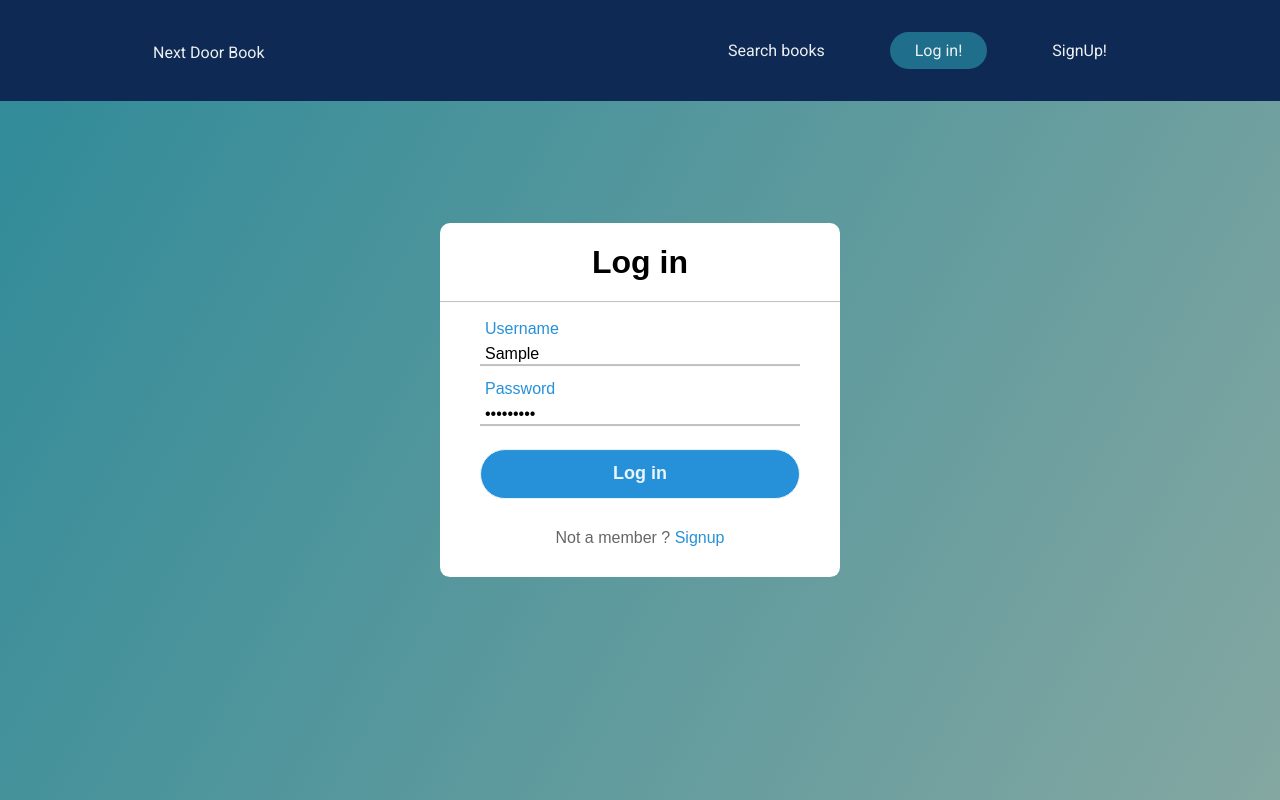
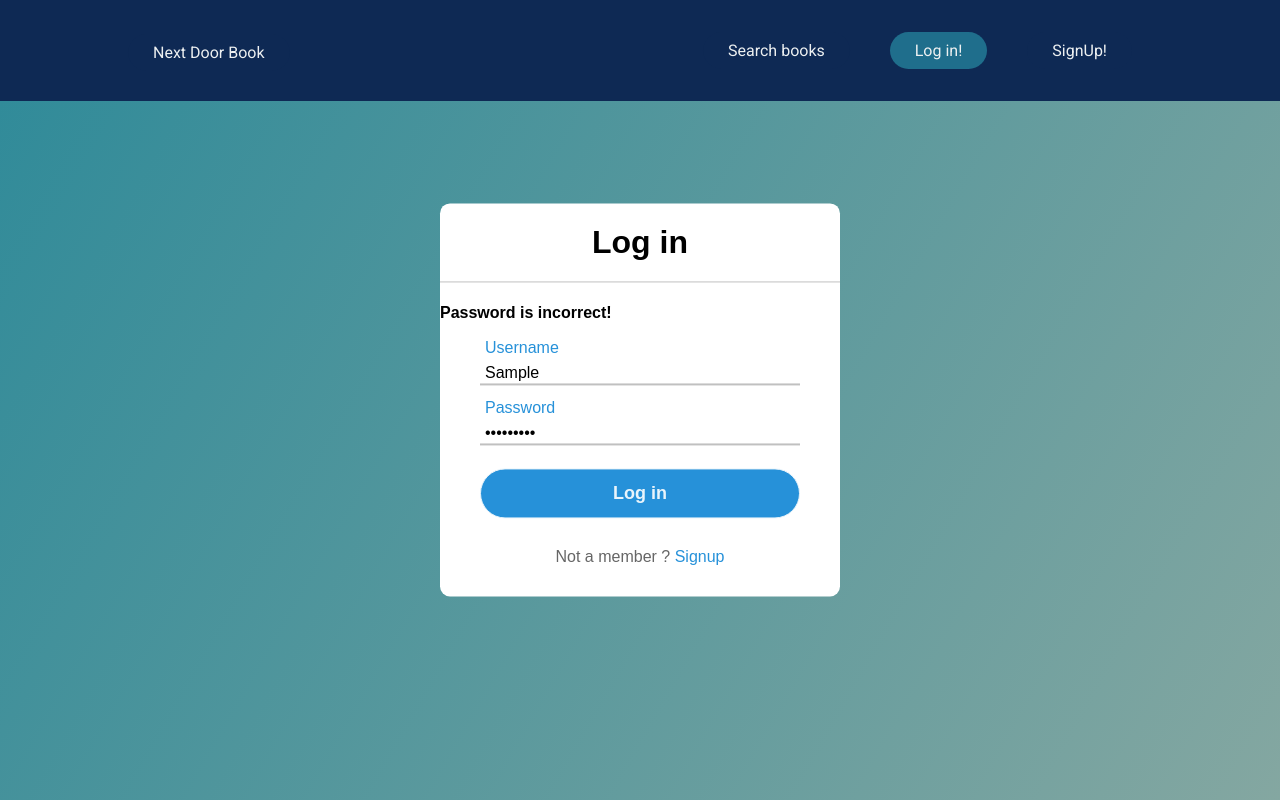
Before and after one commit to PoteralaMateusz/FrontNextDoorBook, an Angular app: page /login in a window 1280 px wide. Both pictures are taken after typing "Sample", "Sample123" into the empty fields and a click on the input "Log in". Built offline with nearby package versions, Linux system fonts and the light colour scheme; no server answers.

Commit message:
[add] add message when register is successful

```diff
--- a/src/app/login-page/login-page.component.html
+++ b/src/app/login-page/login-page.component.html
@@ -1,5 +1,6 @@
 <div class="center">
   <h1>Log in</h1>
+  <h4 *ngIf="isLoginFailed">Password is incorrect!</h4>
   <form
     *ngIf="!isLoggedIn"
     name="form"
--- a/src/app/register-page/register-page.component.html
+++ b/src/app/register-page/register-page.component.html
@@ -1,5 +1,6 @@
 <div class="center">
   <h1>Register</h1>
+  <h4 *ngIf="isSuccessful">Your registration is successful!</h4>
   <form
     *ngIf="!isSuccessful"
     name="form"
--- a/src/app/register-page/register-page.component.ts
+++ b/src/app/register-page/register-page.component.ts
@@ -1,6 +1,7 @@
 import {Component, OnInit} from '@angular/core';
 import {AuthServiceService} from "../Authorization/auth-service.service";
 import {Address} from "../Authorization/address";
+import {Router} from "@angular/router";
 
 
 @Component({
@@ -24,7 +25,7 @@ export class RegisterPageComponent implements OnInit {
   errorMessage = '';
   address: Address = {} as Address;
 
-  constructor(private authService: AuthServiceService) {
+  constructor(private authService: AuthServiceService, private router:Router) {
   }
 
   ngOnInit(): void {
```
